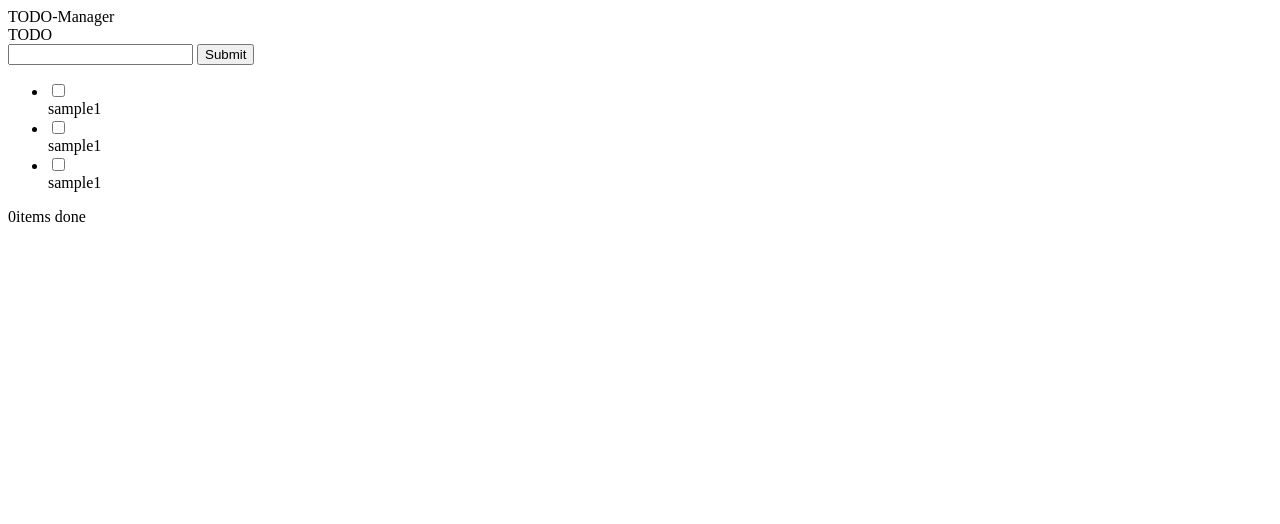
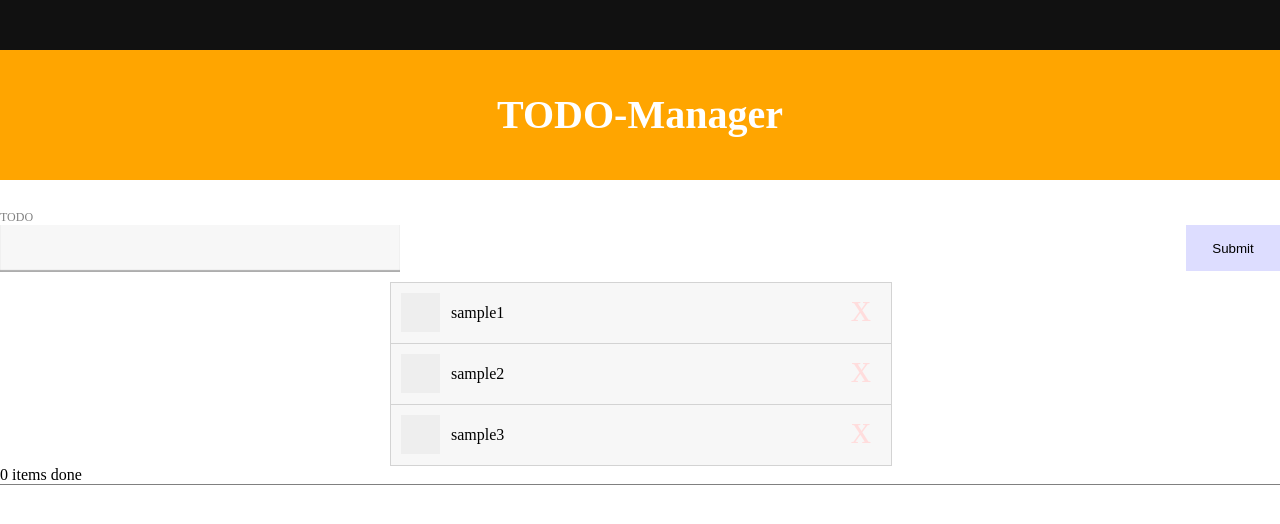
Before and after one commit to keisuke-kiriyama/todo_list, a website: page index.html in a window 1280 px wide. Drawn offline with Linux system fonts and the light colour scheme.

Commit message:
:wrench: htmlの微修正

```diff
--- /dev/null
+++ b/client/css/style.css
@@ -0,0 +1,44 @@
+@import url('./todo-form.css');
+@import url('./todos.css');
+@import url('./todo-footer.css');
+
+body {
+    overflow: hidden;
+    margin: 0;
+    padding: 0;
+}
+
+:root {
+    --header-bg: #111111;
+    --header-height: 50px;
+    --eyecatch-height: 130px;
+}
+
+.eyecatch {
+    background-color: orange;
+    height: var(--eyecatch-height);
+    line-height: var(--eyecatch-height);
+    text-align: center;
+    width: 100%;
+    color: white;
+    font-weight: 900;
+    font-size: 40px;
+}
+
+main {
+    padding-top: var(--header-height);
+}
+
+header {
+    background-color: var(--header-bg);
+    height: var(--header-height);
+    position: fixed;
+    width: 100vw;
+}
+
+footer {
+    border-top: 1px solid gray;
+    height: 50px;
+    position: fized;
+    width: 100vw;
+}
--- /dev/null
+++ b/client/css/todo-form.css
@@ -0,0 +1,51 @@
+.todo-form__wrapper {
+    display: flex;
+    flex-direction: column;
+    justify-content: center;
+    align-items: center;
+    width: 100vw;
+    padding-top: 30px;
+}
+
+.todo-form__label {
+    display: block;
+    font-size: 12px;
+    color: gray;
+    font-weight: 400px;
+}
+
+
+.todo-form {
+    margin: 0;
+    margin-block-end: 0;
+}
+
+.todo-form-input__wrapper {
+    display: flex;
+    justify-content: space-between
+}
+
+.todo-form__input {
+    width: 400px;
+    padding: 16px;
+    text-align: left;
+    border: none;
+    background: rgba(0, 0, 0, 0.03);
+    box-shadow: inset 0 -2px 1px rgba(0, 0, 0, 0.3)
+}
+
+.todo-form__submit {
+    width: 94px;
+    height: 46px;
+    border: none;
+    background-color: #ddddff;
+    margin-left: 6px;
+    margin-top: 0px;
+    transition: all 0.2s ease-out
+}
+
+.todo-form__submit:hover {
+    /* background-color: #4444ff; */
+    color: white;
+    transition: all 0.2s ease-out;
+}
--- /dev/null
+++ b/client/css/todos.css
@@ -0,0 +1,101 @@
+.todos__wrapper {
+    display: flex;
+    padding-top: 10px;
+    flex-direction: column;
+    justify-content: center;
+    align-items: center;
+}
+
+.todos {
+    width: 500px;
+    margin: 0;
+    padding: 0;
+}
+
+.todo-item {
+    display: flex;
+    justify-content: flex-start;
+    width: 500px;
+    height: 60px;
+    line-height: 60px;
+    background: rgba(0, 0, 0, 0.03);
+    border-top: 1px solid lightgray;
+    border-left: 1px solid lightgray;
+    border-right: 1px solid lightgray;
+    border-collapse: collapse;
+}
+
+.todo-item:last-child {
+    display: flex;
+    justify-content: flex-start;
+    width: 500px;
+    height: 60px;
+    background: rgba(0, 0, 0, 0.03);
+    border: 1px solid lightgray;
+    border-collapse: collapse;
+}
+
+.todo-toggle__container {
+    display: block;
+    position: relative;
+    width: 40px;
+    height: 40px;
+    cursor: pointer;
+    -webkit-user-select: none;
+    -moz-user-select: none;
+    -ms-user-select: none;
+    user-select: none;
+}
+
+.todo-toggle__container input {
+    position: absolute;
+    opacity: 0;
+    cursor: pointer;
+    height: 0;
+    width: 0;
+}
+
+.todo-toggle {
+    height: 40px;
+    width: 40px;
+    margin: 0;
+    border: none;
+}
+
+.todo-toggle__checkmark {
+    position: absolute;
+    top: 10px;
+    left: 10px;
+    height: 38px;
+    width: 38px;
+    padding-top: 1px;
+    padding-left: 1px;
+    background-color: #eee;
+}
+
+.todo-toggle__container:hover input ~ .todo-toggle__checkmark {
+    background-color: #ccc;
+}
+
+.todo-toggle__container input:checked ~ .todo-toggle__checkmark {
+    background-color: #2196F3;
+}
+
+.todo-name {
+    padding-left: 20px;
+    width: 400px;
+}
+
+.todo-remove-button {
+    color: #ffdddd;
+    height: 50px;
+    width: 20px;
+    line-height: 50px;
+    font-weight: 100;
+    font-size: 40px;
+    cursor: pointer;
+}
+
+.todo-remove-button:hover {
+    color: #ff5555;
+}
--- a/index.html
+++ b/index.html
@@ -2,7 +2,7 @@
 <html lang="ja">
     <head>
         <meta charset="utf-8">
-        <!-- <link rel="stylesheet" href="/client/css/style.css"> -->
+        <link rel="stylesheet" href="/client/css/style.css">
         <meta name="viewport" content="width=device-width, initial-scale=1, shrink-to-fit=no">
         <meta name="theme-color" content="#000000">
         <title>TODO Manager</title>
@@ -12,7 +12,7 @@
         <header class="application-header">
         </header>
         <main>
-            <div class="eye_catch">TODO-Manager</div>
+            <div class="eyecatch">TODO-Manager</div>
             <div class="todo-form__wrapper"></div>
                 <form method="#" action="#" class="todo-form">
                     <label for="name" class="todo-form__label">TODO</label>
@@ -29,35 +29,35 @@
                             <span class="todo-toggle__checkmark"></span>
                         </label>
                         <div class="todo-name">sample1</div>
-                        <div data-todo-id="1" class="todo-remove-button"></div>
+                        <div data-todo-id="1" class="todo-remove-button">x</div>
                     </li>
                     <li class="todo-item">
                         <label class="todo-toggle__container">
-                            <input data-todo-id="1" type="checkbox" class="todo-toggle" value="checked">
+                            <input data-todo-id="2" type="checkbox" class="todo-toggle" value="checked">
                             <span class="todo-toggle__checkmark"></span>
                         </label>
-                        <div class="todo-name">sample1</div>
-                        <div data-todo-id="1" class="todo-remove-button"></div>
+                        <div class="todo-name">sample2</div>
+                        <div data-todo-id="2" class="todo-remove-button">x</div>
                     </li>
                     <li class="todo-item">
                         <label class="todo-toggle__container">
-                            <input data-todo-id="1" type="checkbox" class="todo-toggle" value="checked">
+                            <input data-todo-id="3" type="checkbox" class="todo-toggle" value="checked">
                             <span class="todo-toggle__checkmark"></span>
                         </label>
-                        <div class="todo-name">sample1</div>
-                        <div data-todo-id="1" class="todo-remove-button"></div>
+                        <div class="todo-name">sample3</div>
+                        <div data-todo-id="3" class="todo-remove-button">x</div>
                     </li>
                 </ul>
             </div>
             <div class="todo-fotter">
                 <div class="todo-footer">
                     <div class="done-items-num">
-                        <span class="done-items-num__value">0</span><span>items done</span>
+                        <span class="done-items-num__value">0</span><span> items done</span>
                     </div>
                 </div>
             </div>
         </main>
         <footer class="application-footer">
         </footer>
-    </body>
+        </body>
 </html>
```
Also changed, not shown: client/css/todo-footer.css (added).
